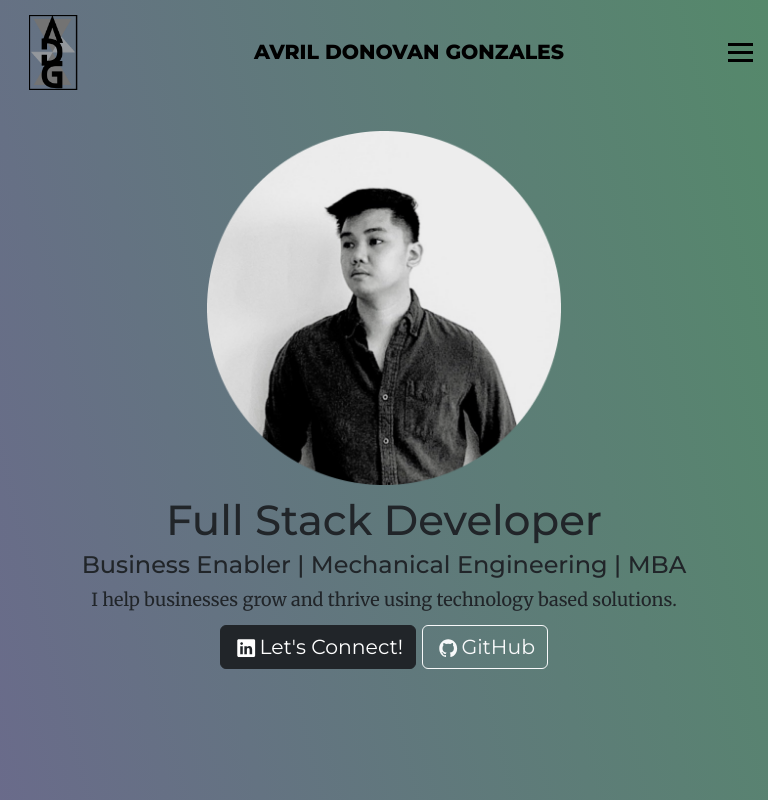
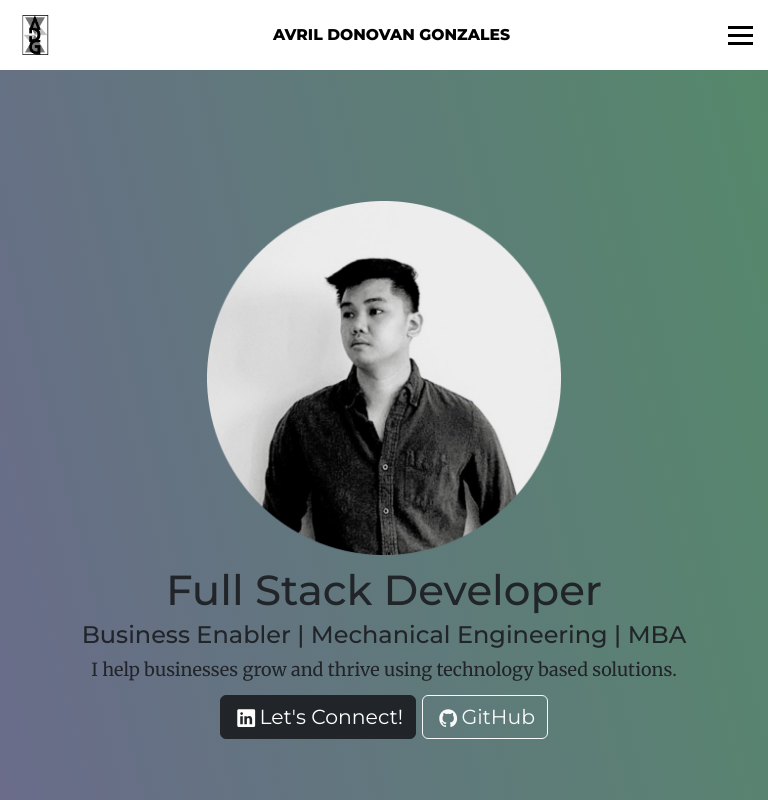
Before and after one commit to adgonzales18/Personal-Website, a React (Vite) app: page / in a window 768 px wide. Shown: the top 800 px of the page. Built offline with nearby package versions, Linux system fonts and the light colour scheme.

Commit message:
fix 601 to 768px responsiveness

```diff
--- a/src/pages/header.css
+++ b/src/pages/header.css
@@ -184,49 +184,6 @@ a.header-name:hover{
     }
 }
 
-@media only screen and (min-width: 601px) and (max-width: 768px) {
-    header {
-        padding: 15px;
-    }
-    .logo img {
-        width: 75px;
-        height: auto;
-    }
-    a.header-name {
-        font-size: 1.7rem;
-    }
-
-    .nav {
-        font-size: 1.5rem;
-    }
-    .nav {
-        display: none;
-        flex-direction: column;
-        font-size: 1.5rem;
-        background-color: #fff;
-        padding: 20px;
-        width: 100%;
-        position: absolute;
-        top: 100%;
-        left: 0;
-        gap: 10px;
-        opacity: 0;
-        visibility: hidden;
-        transition: opacity 0.3s ease, visibility 0.3s ease;
-    }
-
-    .nav.open {
-        display: flex;
-        visibility: visible;
-        opacity: 1;
-        background-image: linear-gradient(to right, white, rgba(255, 255, 255, 0));
-        background-color: transparent;
-    }
-    .burger-menu {
-        display: flex;
-    }
-}
-
 @media only screen and (min-width: 600px) and (max-width: 1024px) and (orientation: landscape) {
     header {
         position: relative;
@@ -268,7 +225,48 @@ a.header-name:hover{
     }
 }
 
-@media (min-width: 769px) and (max-width: 1024px) {
+@media only screen and (min-width: 600px) and (max-width: 768px) and (orientation: portrait) {
+    header {
+        position: relative;
+        padding: 15px;
+    }
+    .logo img {
+        width: 40px;
+        height: auto;
+    }
+    a.header-name {
+        font-size: 1.3rem;
+    }
+    .nav {
+        display: none;
+        flex-direction: column;
+        font-size: 1.2rem;
+        background-color: #fff;
+        padding: 20px;
+        width: 100%;
+        position: absolute;
+        top: 100%;
+        left: 0;
+        gap: 10px;
+        opacity: 0;
+        visibility: hidden;
+        opacity: 1;
+        background-image: linear-gradient(to right, white, rgba(255, 255, 255, 0));
+        background-color: transparent;
+    }
+    .burger-menu {
+        display: flex;
+        transition: opacity 0.3s ease, visibility 0.3s ease;
+    }
+
+    .nav.open {
+        display: flex;
+        visibility: visible;
+        opacity: 1;
+    }
+}
+
+@media (min-width: 769px) and (max-width: 1024px) and (orientation: portrait) {
 
     header {
         padding: 15px;
@@ -299,5 +297,4 @@ a.header-name:hover{
         font-size: 2rem;
     }
 
-
 }
```
